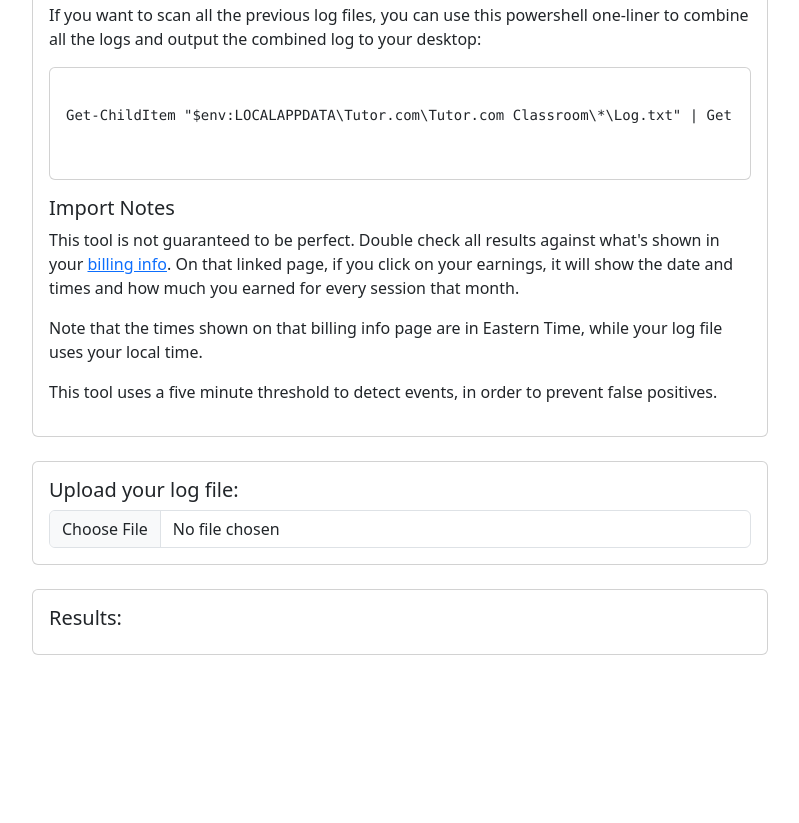
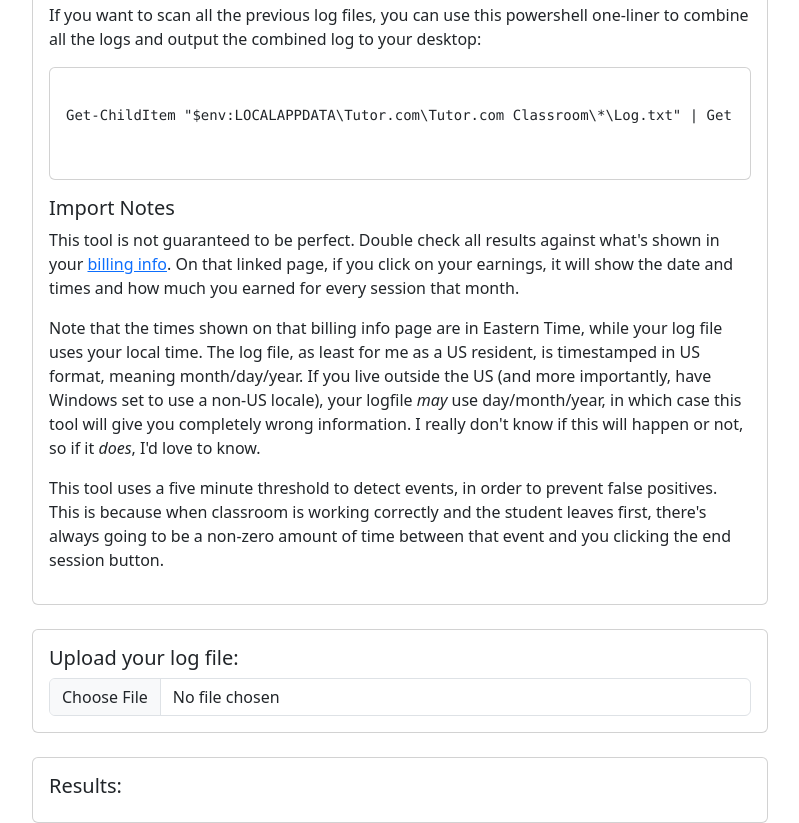
Before and after one commit to ExtremeDramaLlama/classroom_log_parser, a plain HTML site: page index.html in a window 1280 px wide. Shown: the part 686-1509 px from the top of the page, without its empty margins (240-1039 px from the left). Before the commit the page ends 1341 px from the top, so only its background shows below. Drawn offline with nearby package versions, Linux system fonts and the light colour scheme.

Commit message:
explanations

```diff
--- a/index.html
+++ b/index.html
@@ -71,11 +71,17 @@ Get-ChildItem "$env:LOCALAPPDATA\Tutor.com\Tutor.com Classroom\*\Log.txt" | Get-
                         </p>
                         <p>
                             Note that the times shown on that billing info page are in Eastern Time, while your log file
-                            uses your local time.
+                            uses your local time. The log file, as least for me as a US resident, is timestamped in US
+                            format, meaning month/day/year. If you live outside the US (and more importantly, have
+                            Windows set to use a non-US locale), your logfile <em>may</em> use day/month/year, in which case
+                            this tool will give you completely wrong information. I really don't know if this will
+                            happen or not, so if it <em>does</em>, I'd love to know.
                         </p>
                         <p>
                             This tool uses a five minute threshold to detect events, in order to prevent false
-                            positives.
+                            positives. This is because when classroom is working correctly and the student leaves first,
+                            there's always going to be a non-zero amount of time between that event and you clicking the
+                            end session button.
                         </p>
                     </div>
                 </div>
```
Also changed, not shown: 1 other file.
